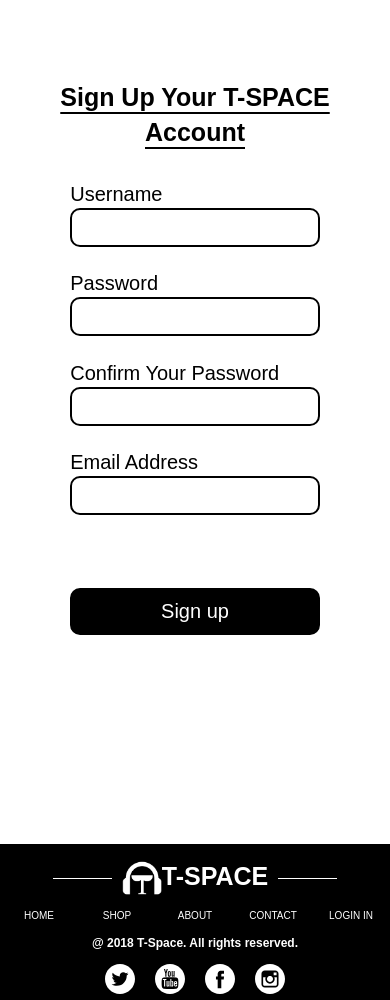
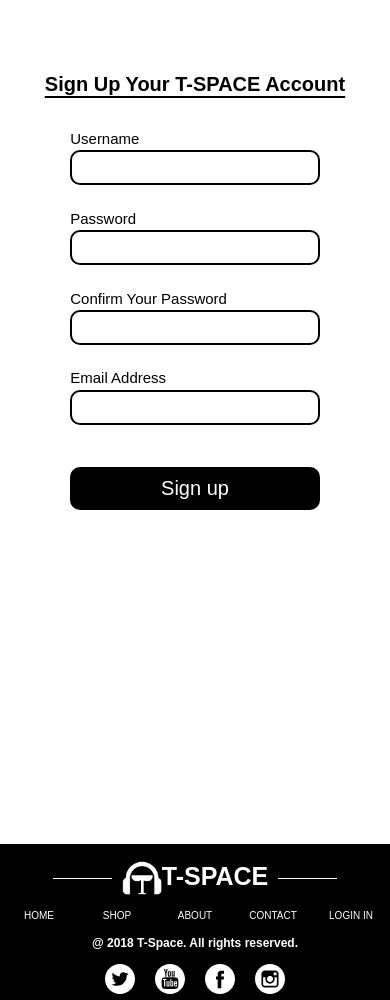
Before and after one commit to frank920120/TSpace, a PHP site: page /signup.php in a window 390 px wide. Shown: the part 80-1080 px from the top of the page. Run offline with PHP 8.4, Linux system fonts and the light colour scheme.

Commit message:
mobile signup

```diff
--- a/sass/signup.scss
+++ b/sass/_signup.scss
@@ -61,12 +61,33 @@
    @media only screen and (max-width:$phone-wide){
 
     .signup-wrapper{
+
+        .username-error{
+            p{
+                font-size: 20px;
+
+
+            }
+        }
         .signup-header{
-            font-size: 25px;
+            font-size: 20px;
         }
         form{
                 width: 80%;
+                label{
+                        font-size: 15px;
 
+
+                }
+                input{
+                    padding: 8px;
+
+
+                }
+                #Signbutton{
+
+                    margin-top:20px;
+                }
         }
 
    }
--- a/styles/styles.css
+++ b/styles/styles.css
@@ -909,10 +909,18 @@ footer {
         cursor: pointer;
         margin-top: 50px; }
   @media only screen and (max-width: 48em) {
+    #signup-content .signup-wrapper .username-error p {
+      font-size: 20px; }
     #signup-content .signup-wrapper .signup-header {
-      font-size: 25px; }
+      font-size: 20px; }
     #signup-content .signup-wrapper form {
-      width: 80%; } }
+      width: 80%; }
+      #signup-content .signup-wrapper form label {
+        font-size: 15px; }
+      #signup-content .signup-wrapper form input {
+        padding: 8px; }
+      #signup-content .signup-wrapper form #Signbutton {
+        margin-top: 20px; } }
 
 .error {
   color: red; }
```
Also changed, not shown: 1 other file.
